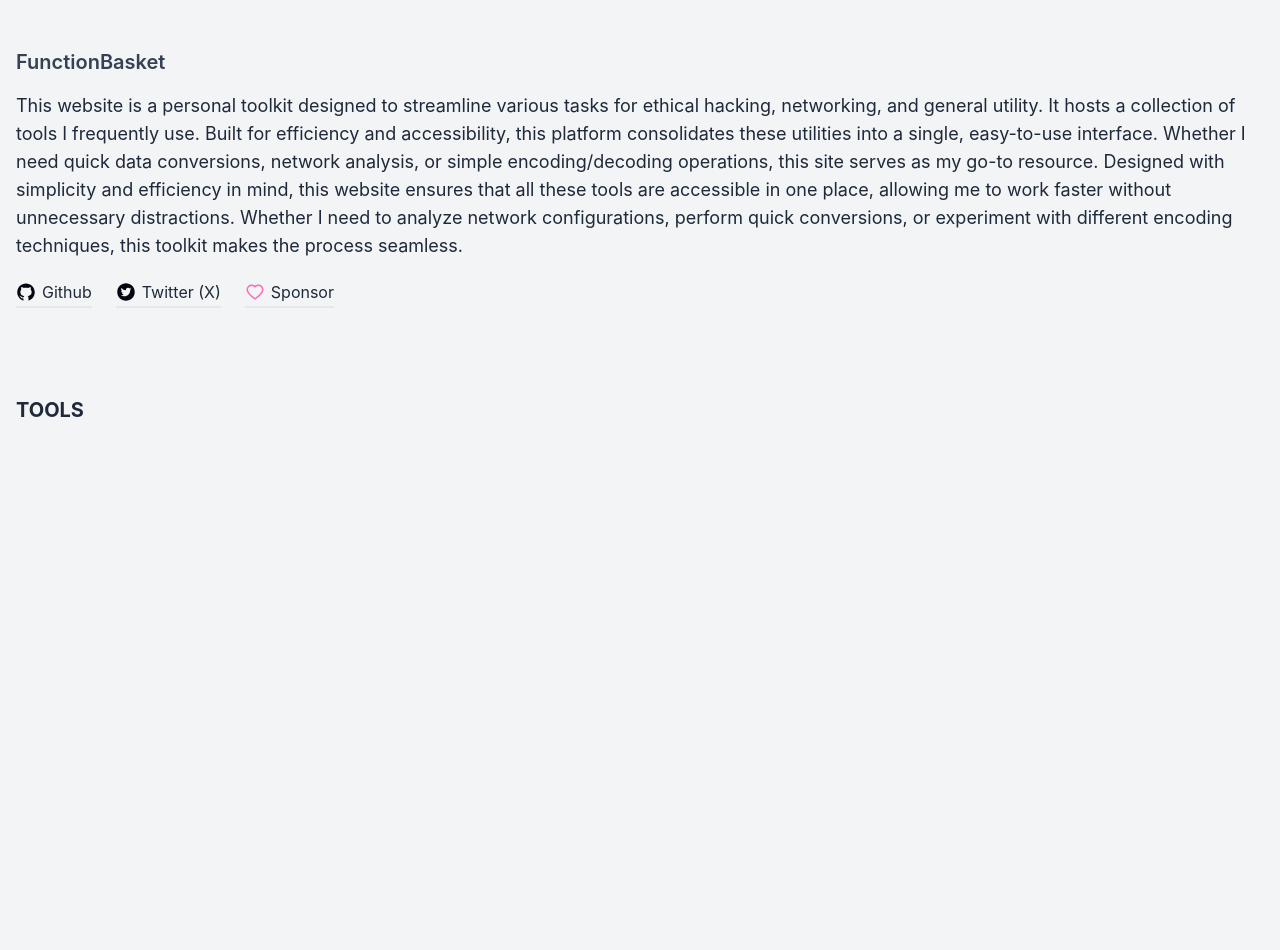
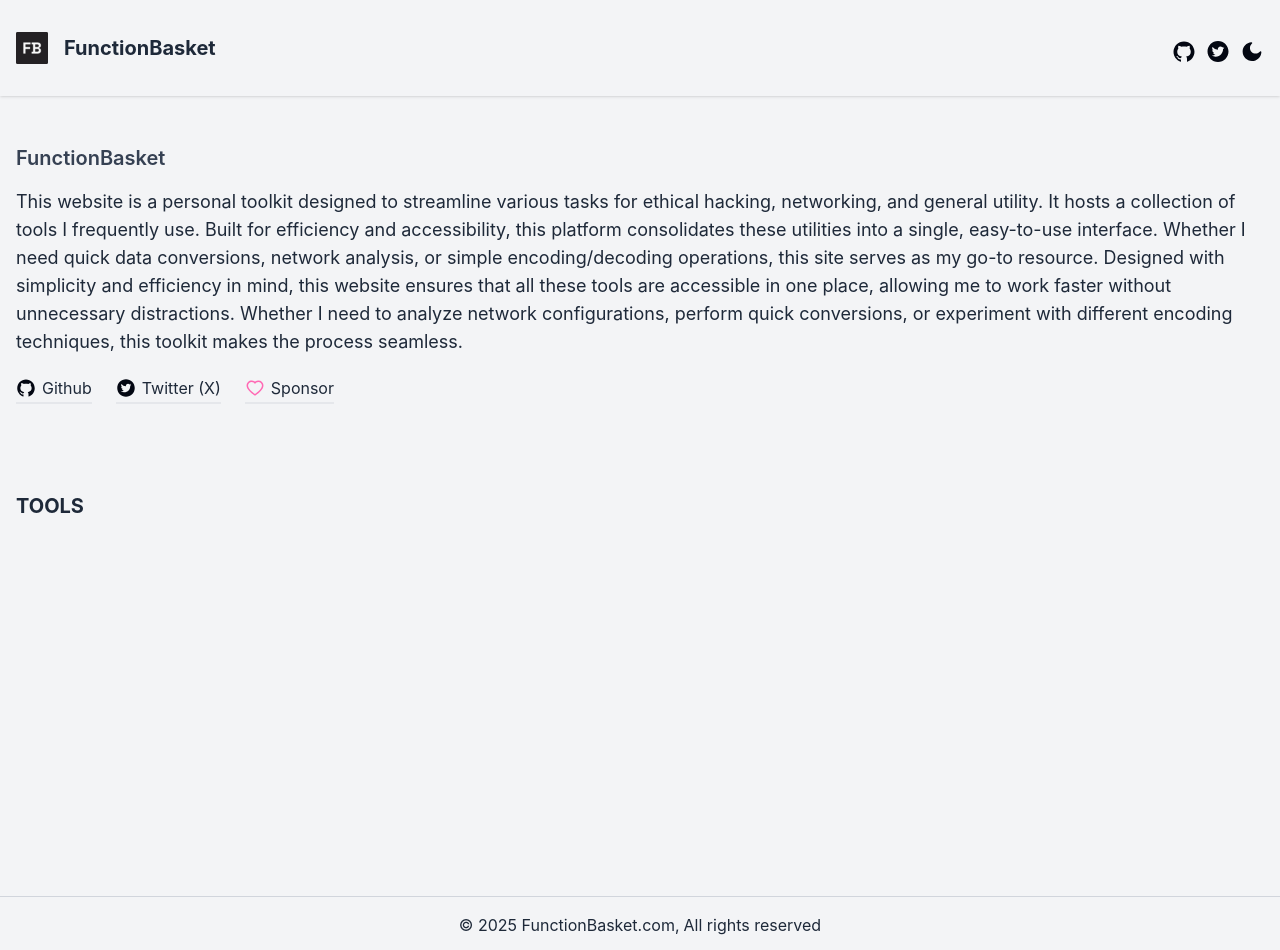
Before and after one commit to blueorionn/functionbasket, a Next.js app: page / in a window 1280 px wide. Shown: the top 950 px of the page. Before the commit the page ends 800 px from the top, so only its background shows below. Built offline with nearby package versions, Linux system fonts and the light colour scheme.

Commit message:
added components

```diff
--- a/src/app/page.tsx
+++ b/src/app/page.tsx
@@ -1,4 +1,6 @@
 import Link from 'next/link'
+import Header from '@/components/Header'
+import Footer from '@/components/Footer'
 import { AiOutlineHeart } from 'react-icons/ai'
 import { AiOutlineGithub } from 'react-icons/ai'
 import { AiFillTwitterCircle } from 'react-icons/ai'
@@ -6,6 +8,7 @@ import { AiFillTwitterCircle } from 'react-icons/ai'
 export default function Home() {
   return (
     <>
+      <Header />
       <main className='min-h-[100vh] w-full overflow-x-hidden bg-gray-100'>
         <section className='mx-auto max-w-screen-xl px-4' aria-label='wrapper'>
           <section className='py-12' id='about'>
@@ -90,6 +93,7 @@ export default function Home() {
           </section>
         </section>
       </main>
+      <Footer />
     </>
   )
 }
--- /dev/null
+++ b/src/components/Footer.tsx
@@ -0,0 +1,16 @@
+export default function Footer() {
+  return (
+    <>
+      <footer className='w-full border-t border-gray-300 py-4'>
+        <div className='mx-auto w-max'>
+          <span className='px-0.5 font-normal text-gray-800'>
+            &copy; 2025 FunctionBasket.com,
+          </span>
+          <span className='px-0.5 font-normal text-gray-800'>
+            All rights reserved
+          </span>
+        </div>
+      </footer>
+    </>
+  )
+}
--- /dev/null
+++ b/src/components/Header.tsx
@@ -0,0 +1,81 @@
+import Image from 'next/image'
+import Link from 'next/link'
+import { CiMenuFries } from 'react-icons/ci'
+import { AiFillGithub } from 'react-icons/ai'
+import { AiFillTwitterCircle } from 'react-icons/ai'
+import { AiFillMoon } from 'react-icons/ai'
+
+export default function Header() {
+  return (
+    <>
+      <header className='relative h-max w-full py-4 shadow'>
+        <div className='mx-auto flex max-w-screen-xl items-center justify-between px-4 py-4'>
+          <Link href='/' className='flex items-center justify-center gap-4'>
+            <Image
+              src='/android-chrome-192x192.png'
+              alt='Site Logo'
+              width='192'
+              height='192'
+              className='aspect-auto h-8 w-8'
+            />
+            <h1 className='space-grotesk text-xl font-bold text-gray-800'>
+              FunctionBasket
+            </h1>
+          </Link>
+          <div className='hidden items-center justify-center gap-4 lg:flex'>
+            <div className='flex translate-y-[15%] items-center justify-center gap-2.5'>
+              <Link
+                href='https://github.com/blueorionn/functionbasket/'
+                rel='nofollow noreferrer noopener'
+                target='_blank'
+              >
+                <span className='sr-only'>Github Icon</span>
+                <AiFillGithub
+                  style={{
+                    height: '1.5rem',
+                    width: '1.5rem',
+                    aspectRatio: 'auto',
+                  }}
+                />
+              </Link>
+              <Link
+                href='https://x.com/SS_Swadhinn'
+                rel='nofollow noreferrer noopener'
+                target='_blank'
+              >
+                <span className='sr-only'>Twitter Icon</span>
+                <AiFillTwitterCircle
+                  style={{
+                    height: '1.5rem',
+                    width: '1.5rem',
+                    aspectRatio: 'auto',
+                  }}
+                />
+              </Link>
+              <button className='cursor-pointer'>
+                <span className='sr-only'>Theme toggle</span>
+                <AiFillMoon
+                  style={{
+                    height: '1.5rem',
+                    width: '1.5rem',
+                    aspectRatio: 'auto',
+                  }}
+                />
+              </button>
+            </div>
+          </div>
+          <button
+            type='button'
+            aria-label='menu-toogle-button'
+            className='translate-y-[15%] lg:hidden'
+          >
+            <span className='sr-only'>Toogle Menu</span>
+            <CiMenuFries
+              style={{ height: '1.5rem', width: '1.5rem', aspectRatio: 'auto' }}
+            />
+          </button>
+        </div>
+      </header>
+    </>
+  )
+}
```
